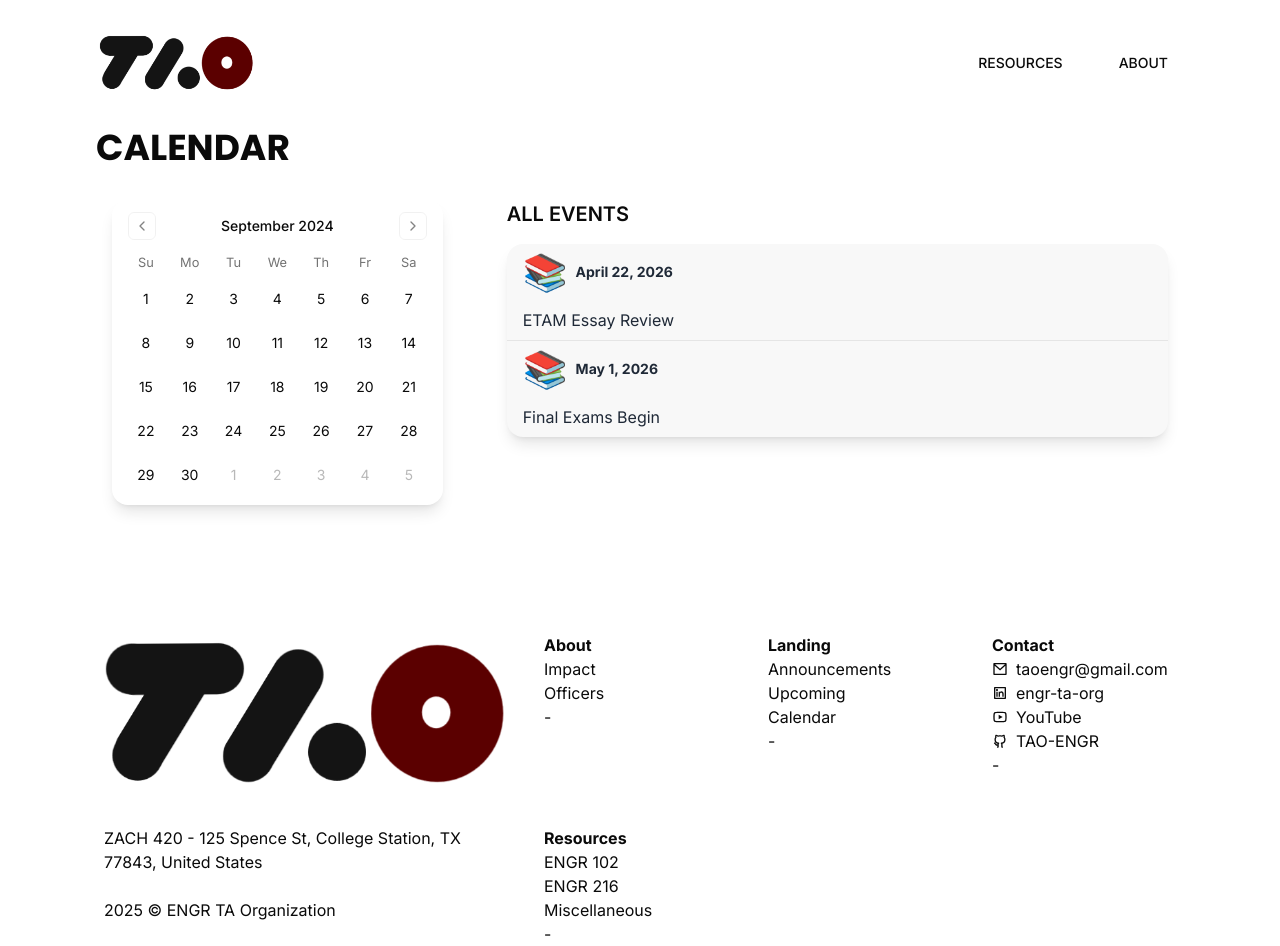
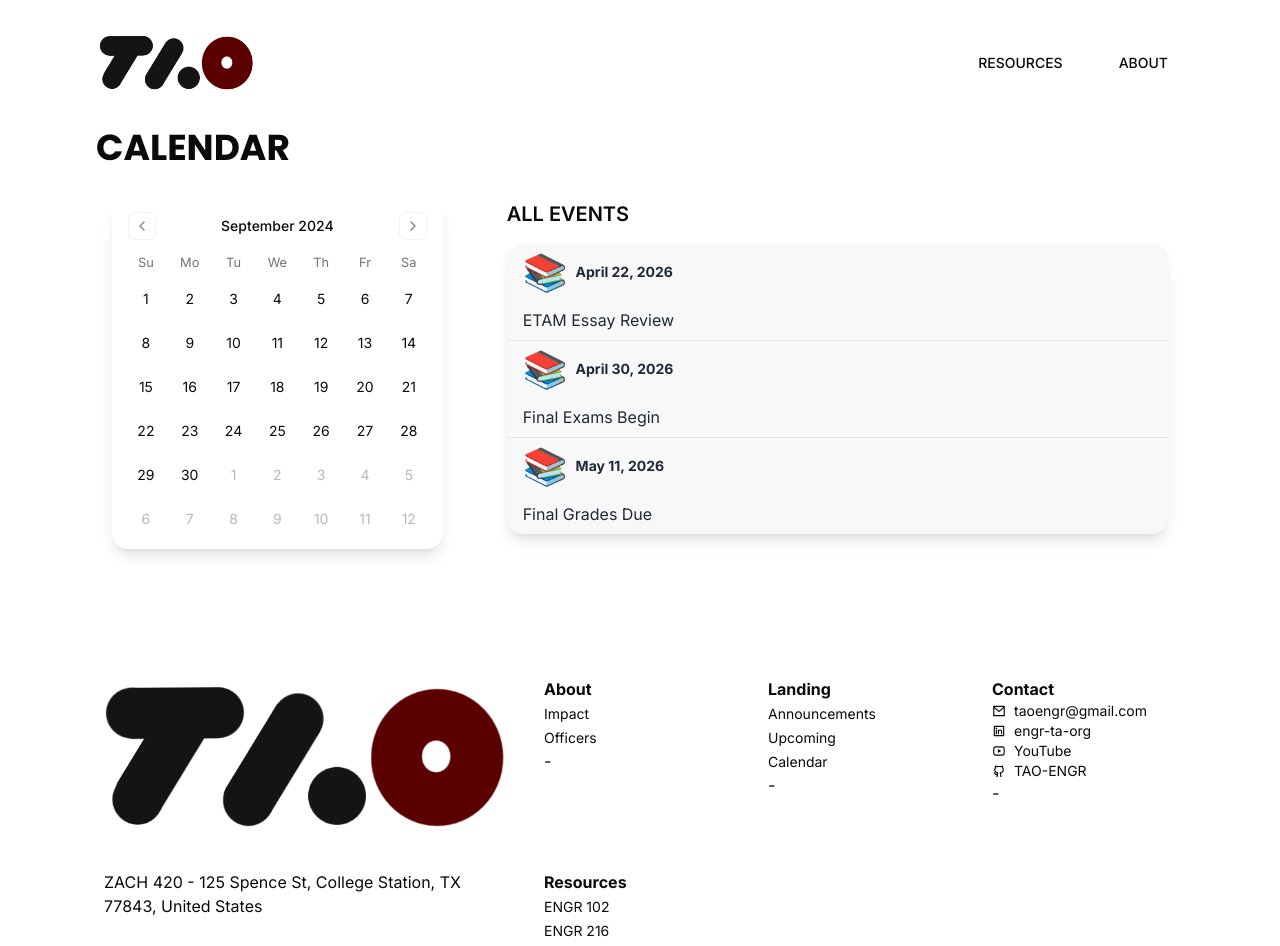
Before and after one commit to TAO-ENGR/club-website, a Next.js app in the folder club-website/: page /calendar in a window 1280 px wide. Shown: the top 946 px of the page. Built offline with nearby package versions, Linux system fonts and the light colour scheme.

Commit message:
small ui tweaks

```diff
--- a/club-website/public/events.json
+++ b/club-website/public/events.json
@@ -4,7 +4,11 @@
     "title": "ETAM Essay Review"
   },
   {
-    "date": "May 1, 2026",
+    "date": "April 30, 2026",
     "title": "Final Exams Begin"
+  },
+  {
+    "date": "May 11, 2026",
+    "title": "Final Grades Due"
   }
 ]
--- a/club-website/src/app/_subsections/creating-change.tsx
+++ b/club-website/src/app/_subsections/creating-change.tsx
@@ -18,7 +18,7 @@ const CreatingChange: React.FC = () => {
         </div>
         <div className="bg-gray-100 flex-auto w-72 border-2 p-6 pb-8">
           <p className="text-xl mb-2">⬜ Unique members</p>
-          <p className="text-6xl">673</p>
+          <p className="text-6xl">5532</p>
         </div>
         <div className="bg-gray-100 flex-auto w-72 border-2 p-6 pb-8">
           <p className="text-xl mb-2">⬜ Unique channels</p>
--- a/club-website/src/app/_subsections/what-were-doing.tsx
+++ b/club-website/src/app/_subsections/what-were-doing.tsx
@@ -31,14 +31,14 @@ const WhatWereDoing: React.FC = () => {
             <Announcements />
           </div>
           <div className="flex flex-col lg:w-3/5 gap-4">
-            <div className="bg-[#d9d9d9] p-4 rounded-xl">
-              <p className="text-xl font-bold">📢 Howdy everyone!</p>
-              <p>
+            <div className="space-y-3 rounded-xl border border-black/10 bg-[#d9d9d9] p-5 shadow-sm md:p-6">
+              <p className="text-xl font-bold leading-tight">📢 Howdy everyone!</p>
+              <p className="text-[15px] leading-relaxed text-black/80">
                 Hope y&apos;alls first week went well and the second is off to a
                 good start!
               </p>
-              <hr className="bg-gray-400 h-[2px] my-6" />
-              <h4>
+              <hr className="my-5 h-px border-0 bg-black/15" />
+              <h4 className="text-[15px] leading-relaxed">
                 <span className="text-[#ba372a]">
                   <strong>
                     This announcement is your formal invitation to join the TA⚙️
@@ -46,7 +46,7 @@ const WhatWereDoing: React.FC = () => {
                   </strong>
                 </span>
               </h4>
-              <p>
+              <p className="text-[15px] leading-relaxed text-black/85">
                 The <strong>ENGR 102 Discord</strong> is a server made by the
                 ENGR TA Organization in collaboration with the Engineering
                 Department, your profs and course coordinators for ENGR 102,
@@ -73,12 +73,17 @@ const WhatWereDoing: React.FC = () => {
             </div>
             <div>
               <ArrowButton link={"/announcements"}>
-                <>view announcement</>
+                <>View Announcement</>
               </ArrowButton>
             </div>
           </div>
         </div>
+
+        <h2 className="text-2xl mt-8 font-bold style={poppins.style}">
+          Upcoming Events
+        </h2>
         <div className="flex flex-col gap-8 lg:flex-row">
+
           <div className="flex flex-col lg:w-1/3 gap-4">
             <div>
               <Calendar
@@ -86,7 +91,7 @@ const WhatWereDoing: React.FC = () => {
                 selected={date}
                 onSelect={setDate}
                 eventCounts={eventCounts}
-                className="rounded-md border w-full h-full"
+                className="rounded-md border w-full h-full shadow-md"
               />
             </div>
             <div>
@@ -96,12 +101,7 @@ const WhatWereDoing: React.FC = () => {
             </div>
           </div>
           <div className="flex flex-col gap-2 lg:w-2/3">
-            <h2 className="text-2xl font-bold style={poppins.style}">
-              Upcoming Events
-            </h2>
-            <div>
-              <Upcomings />
-            </div>
+            <Upcomings />
           </div>
         </div>
       </div>
--- a/club-website/src/app/resources/subsections/resources-banner.tsx
+++ b/club-website/src/app/resources/subsections/resources-banner.tsx
@@ -20,18 +20,18 @@ const ResourcesBanner: React.FC = () => {
           className="text-gray-400 lg:text-[1.2rem] lg:line-height-[1.75rem] md:text-l font-bold px-8 lg:px-24 pt-9
           pb-0"
         >
-          FALL 2025 ENGR 102
+          CHECK BACK SOON
         </h3>
         <h3
           className="text-gray-400 lg:text-[1.2rem] lg:line-height-[1.75rem] d:text-l font-bold px-8 lg:px-24  pt-0
           pb-8"
         >
-          MIDTERM REVIEW INFORMATION
+          We&apos;re working on new review pages for you!
         </h3>
 
         <div className="pl-8 lg:pl-24 pb-8 lg:pb-[3.1rem] w-fit">
-          <ArrowButton link="/reviews/fall25/exam1">
-            <>view review information</>
+          <ArrowButton link="/announcements">
+            <>see latest updates</>
           </ArrowButton>
         </div>
       </div>
--- a/club-website/src/components/arrowButton.tsx
+++ b/club-website/src/components/arrowButton.tsx
@@ -13,7 +13,7 @@ const ArrowButton: React.FC<Props> = ({ link, children, external = false }) => {
       target={external ? "_blank" : "_self"}
       rel="noopener noreferrer"
       className="flex w-min items-center gap-4 hover:gap-6 duration-200 bg-ashyBlue text-slate-50 text-sm
-              rounded-2xl px-4 py-1 h-9"
+              rounded-xl px-4 py-1 h-9"
     >
       <span className="w-max">{children}</span>
       <span>→</span>
--- a/club-website/src/components/footer.tsx
+++ b/club-website/src/components/footer.tsx
@@ -46,7 +46,7 @@ const LINKS = [
   },
 ];
 
-export default function Footer({ className }: {className?: string}) {
+export default function Footer({ className }: { className?: string }) {
 
   const pathname = usePathname();
 
@@ -75,7 +75,7 @@ export default function Footer({ className }: {className?: string}) {
           ZACH 420 - 125 Spence St, College Station, TX 77843, United States
           <br />
           <br />
-          2025 © ENGR TA Organization
+          2026 © ENGR TA Organization
         </p>
       </div>
 
@@ -87,11 +87,11 @@ export default function Footer({ className }: {className?: string}) {
             </Link>
           </b>
           <br />
-          <Link href="/about/#impact" className="hover:text-maroon">
+          <Link href="/about/#impact" className="hover:text-maroon text-sm">
             Impact
           </Link>
           <br />
-          <Link href="/about/#officers" className="hover:text-maroon">
+          <Link href="/about/#officers" className="hover:text-maroon text-sm">
             Officers
           </Link>
           <br />-
@@ -107,15 +107,15 @@ export default function Footer({ className }: {className?: string}) {
           </b>
           <br />
           {/* <Link href="/">ENGR 102</Link><br/> */}
-          <Link href="/resources" className="hover:text-maroon">
+          <Link href="/resources" className="hover:text-maroon text-sm">
             ENGR 102
           </Link>
           <br />
-          <Link href="/resources" className="hover:text-maroon">
+          <Link href="/resources" className="hover:text-maroon text-sm">
             ENGR 216
           </Link>
           <br />
-          <Link href="/resources" className="hover:text-maroon">
+          <Link href="/resources" className="hover:text-maroon text-sm">
             Miscellaneous
           </Link>
           <br />-
@@ -130,15 +130,15 @@ export default function Footer({ className }: {className?: string}) {
             </Link>
           </b>
           <br />
-          <Link href="/announcements" className="hover:text-maroon">
+          <Link href="/announcements" className="hover:text-maroon text-sm">
             Announcements
           </Link>
           <br />
-          <Link href="/announcements/#upcoming" className="hover:text-maroon">
+          <Link href="/announcements/#upcoming" className="hover:text-maroon text-sm">
             Upcoming
           </Link>
           <br />
-          <Link href="/calendar" className="hover:text-maroon">
+          <Link href="/calendar" className="hover:text-maroon text-sm">
             Calendar
           </Link>
           <br />-
@@ -155,7 +155,7 @@ export default function Footer({ className }: {className?: string}) {
           target="_blank"
           className="hover:text-maroon"
         >
-          <div className="flex gap-2 items-center">
+          <div className="flex gap-2 items-center text-sm">
             <RiMailLine className="shrink-0" />
             taoengr@gmail.com
           </div>
@@ -165,7 +165,7 @@ export default function Footer({ className }: {className?: string}) {
           target="_blank"
           className="hover:text-maroon"
         >
-          <div className="flex gap-2 items-center">
+          <div className="flex gap-2 items-center text-sm">
             <RiLinkedinBoxLine className="shrink-0" />
             engr-ta-org
           </div>
@@ -175,7 +175,7 @@ export default function Footer({ className }: {className?: string}) {
           target="_blank"
           className="hover:text-maroon"
         >
-          <div className="flex gap-2 items-center">
+          <div className="flex gap-2 items-center text-sm">
             <RiYoutubeLine className="shrink-0" />
             YouTube
           </div>
@@ -185,7 +185,7 @@ export default function Footer({ className }: {className?: string}) {
           target="_blank"
           className="hover:text-maroon"
         >
-          <div className="flex gap-2 items-center">
+          <div className="flex gap-2 items-center text-sm">
             <RiGithubLine className="shrink-0" />
             TAO-ENGR
           </div>
--- a/club-website/src/components/ui/calendar.tsx
+++ b/club-website/src/components/ui/calendar.tsx
@@ -19,6 +19,7 @@ function Calendar({
   classNames,
   defaultMonth,
   eventCounts,
+  fixedWeeks = true,
   month: controlledMonth,
   onDayClick,
   onMonthChange,
@@ -62,6 +63,7 @@ function Calendar({
   return (
     <DayPicker
       defaultMonth={defaultMonth}
+      fixedWeeks={fixedWeeks}
       month={displayMonth}
       onDayClick={handleDayClick}
       onMonthChange={handleMonthChange}
@@ -88,7 +90,7 @@ function Calendar({
         cell: "h-9 w-9 text-center flex-grow text-sm p-0 relative [&:has([aria-selected].day-range-end)]:rounded-r-md first:[&:has([aria-selected])]:rounded-l-md last:[&:has([aria-selected])]:rounded-r-md focus-within:relative focus-within:z-20",
         day: cn(
           buttonVariants({ variant: "ghost" }),
-          "relative h-9 w-9 p-0 font-normal aria-selected:opacity-100",
+          "relative h-9 w-9 p-0 font-normal transition-none aria-selected:opacity-100",
         ),
         day_range_end: "day-range-end",
         day_selected:
@@ -96,7 +98,7 @@ function Calendar({
         day_today:
           "bg-rose-700 text-white hover:bg-rose-700 hover:text-white aria-selected:bg-black aria-selected:text-white hover:aria-selected:bg-black hover:aria-selected:text-white focus:aria-selected:bg-black focus:aria-selected:text-white",
         day_outside:
-          "day-outside text-muted-foreground opacity-50 aria-selected:bg-accent/50 aria-selected:text-muted-foreground aria-selected:opacity-30",
+          "day-outside text-muted-foreground opacity-50 aria-selected:!bg-black/20 aria-selected:!text-foreground aria-selected:opacity-60",
         day_disabled: "text-muted-foreground opacity-50",
         day_range_middle:
           "aria-selected:bg-accent aria-selected:text-accent-foreground",
```
